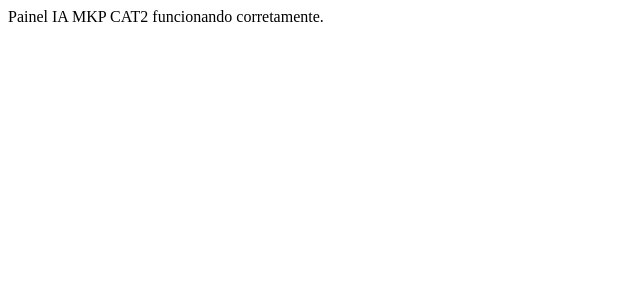
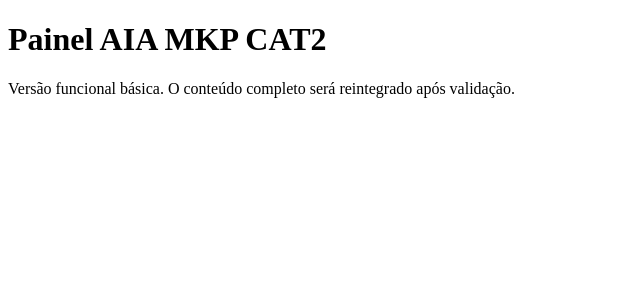
Before and after one commit to Nilton0107/painel-aia-mkp-cat2, a React (Vite) app: page / in a window 1280 px wide. Shown: the top 300 px of the page, without its empty margins (0-640 px from the left). Built offline with nearby package versions, Linux system fonts and the light colour scheme.

Commit message:
Add files via upload

```diff
--- a/src/Painel.jsx
+++ b/src/Painel.jsx
@@ -1,5 +1,9 @@
-import React, { useState, useEffect } from "react";
-// (Conteúdo do painel virá aqui, resumo para simplificação)
+import React from "react";
 export default function AIAMKPCat1Panel() {
-  return <div>Painel IA MKP CAT2 funcionando corretamente.</div>;
+  return (
+    <div className="p-4">
+      <h1 className="text-xl font-bold">Painel AIA MKP CAT2</h1>
+      <p>Versão funcional básica. O conteúdo completo será reintegrado após validação.</p>
+    </div>
+  );
 }
```
